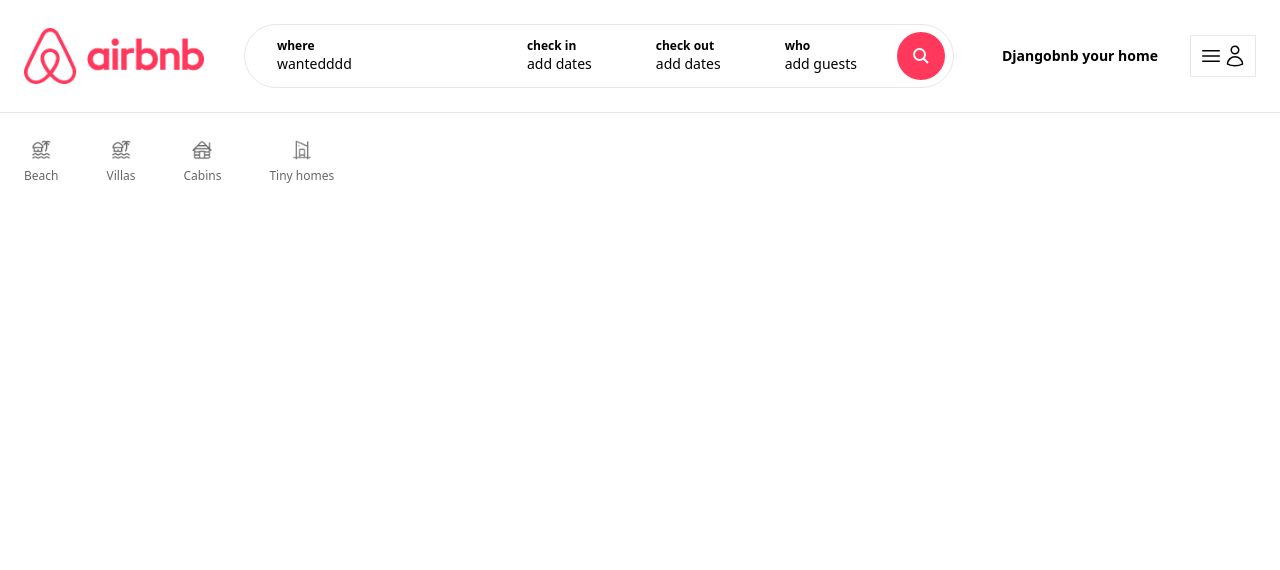
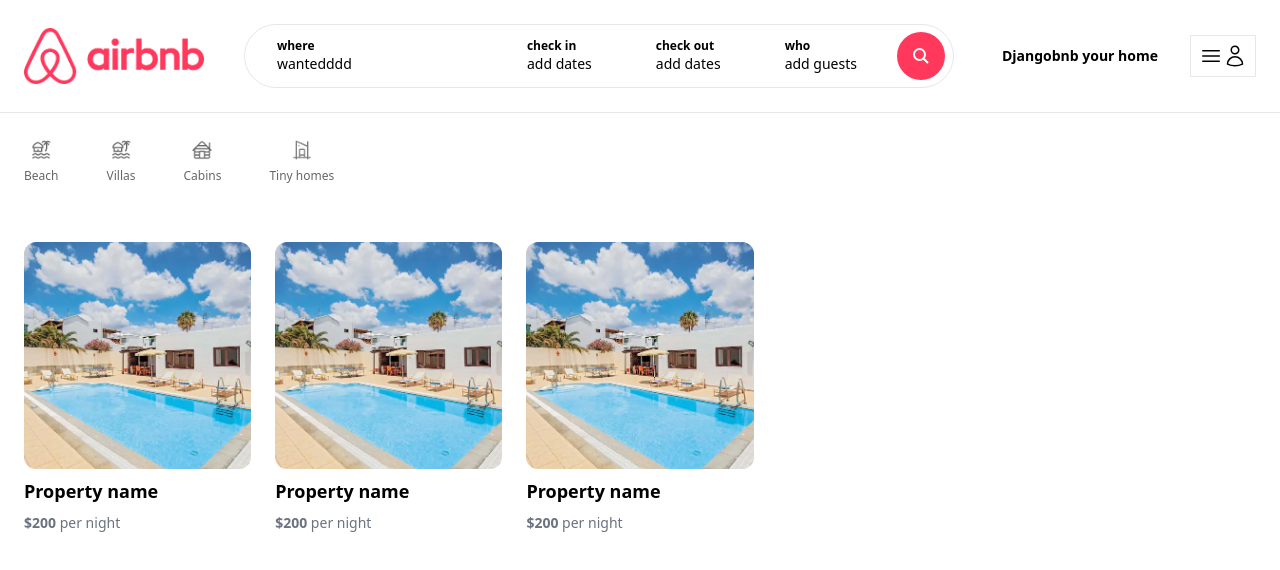
Before and after one commit to divine122/airbnb-clone, a Next.js app in the folder djangobnb/: page / in a window 1280 px wide. Shown: the top 570 px of the page. Built offline with nearby package versions, Linux system fonts and the light colour scheme.

Commit message:
List properties on the front page(static) done

```diff
--- /dev/null
+++ b/djangobnb/app/components/properties/PropertyList.tsx
@@ -0,0 +1,12 @@
+import PropertyListItem from "./propertyListItem";
+const PropertyList = () => {
+    return (
+        <>
+          <PropertyListItem />
+          <PropertyListItem />
+          <PropertyListItem />
+        </>
+    )
+}
+
+export default PropertyList;
--- /dev/null
+++ b/djangobnb/app/components/properties/propertyListItem.tsx
@@ -0,0 +1,26 @@
+import Image from "next/image";
+const PropertyListItem = () => {
+    return (
+        <div className="cursor-pointer">
+            <div className="relative overflow-hidden aspect-square rounded-xl ">
+                <Image
+                    fill
+                    src='/icn_property_beach.webp'
+                    sizes="(max-width: 768px) 768px,(max-width: 1200pzx):768px, 768px"
+                    className="hover:scale-110 object-cover transition h-full w-full"
+                    alt="Beach House"
+                />
+            </div>
+
+            <div className="mt-2">
+                <p className="text-lg font-bold">Property name</p>
+            </div>
+
+            <div className="mt-2">
+                <p className="text-sm text-gray-500"><strong>$200</strong> per night</p>
+            </div>
+        </div>
+    )
+}
+
+export default PropertyListItem;
--- a/djangobnb/app/page.tsx
+++ b/djangobnb/app/page.tsx
@@ -1,9 +1,14 @@
 import Categories from "./components/Categories";
+import PropertyList from "./components/properties/PropertyList";
 
 export default function Home() {
   return (
     <main className="max-w-[1500px] mx-auto px-6">
       <Categories />
+
+      <div className="mt-4 grid grid-cols-1 md:grid-cols-3 lg:grid-cols-5 gap-6">
+        <PropertyList />
+      </div>
     </main>
   );
 }
```
Also changed, not shown: djangobnb/public/icn_property_beach.webp (added).
